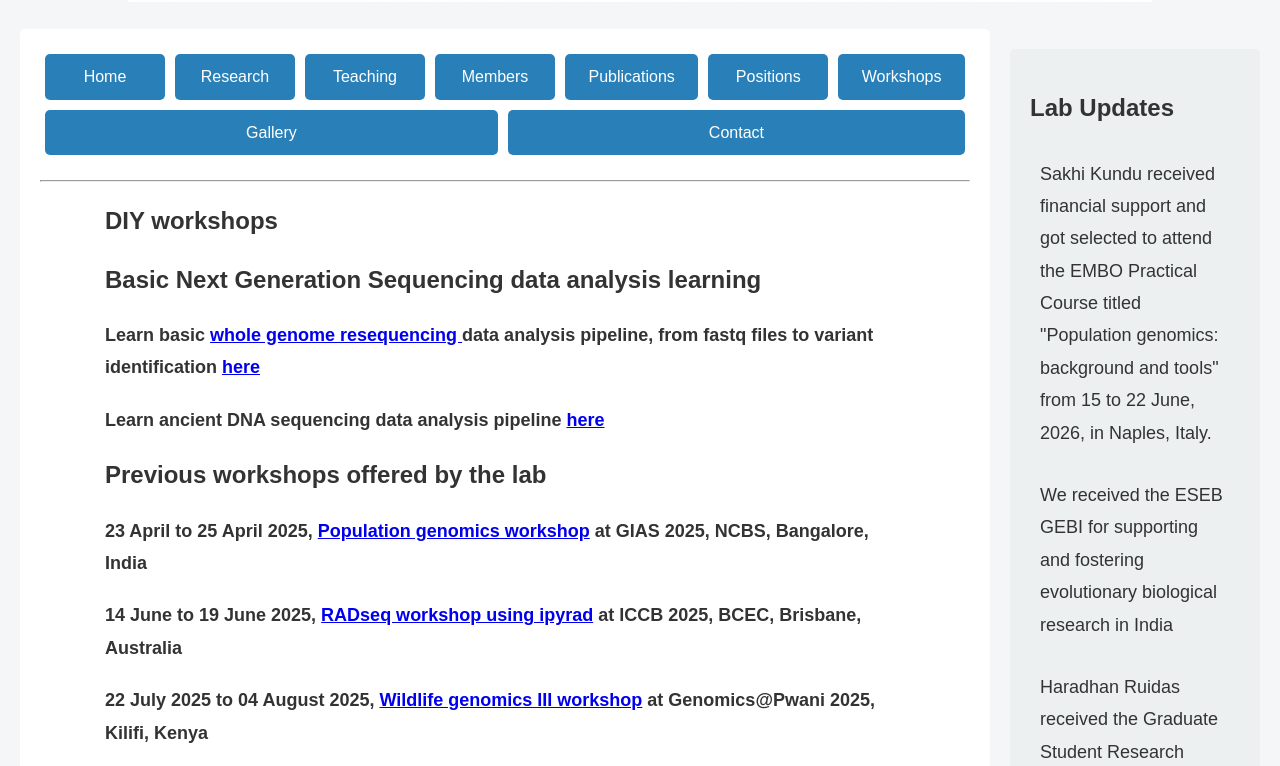
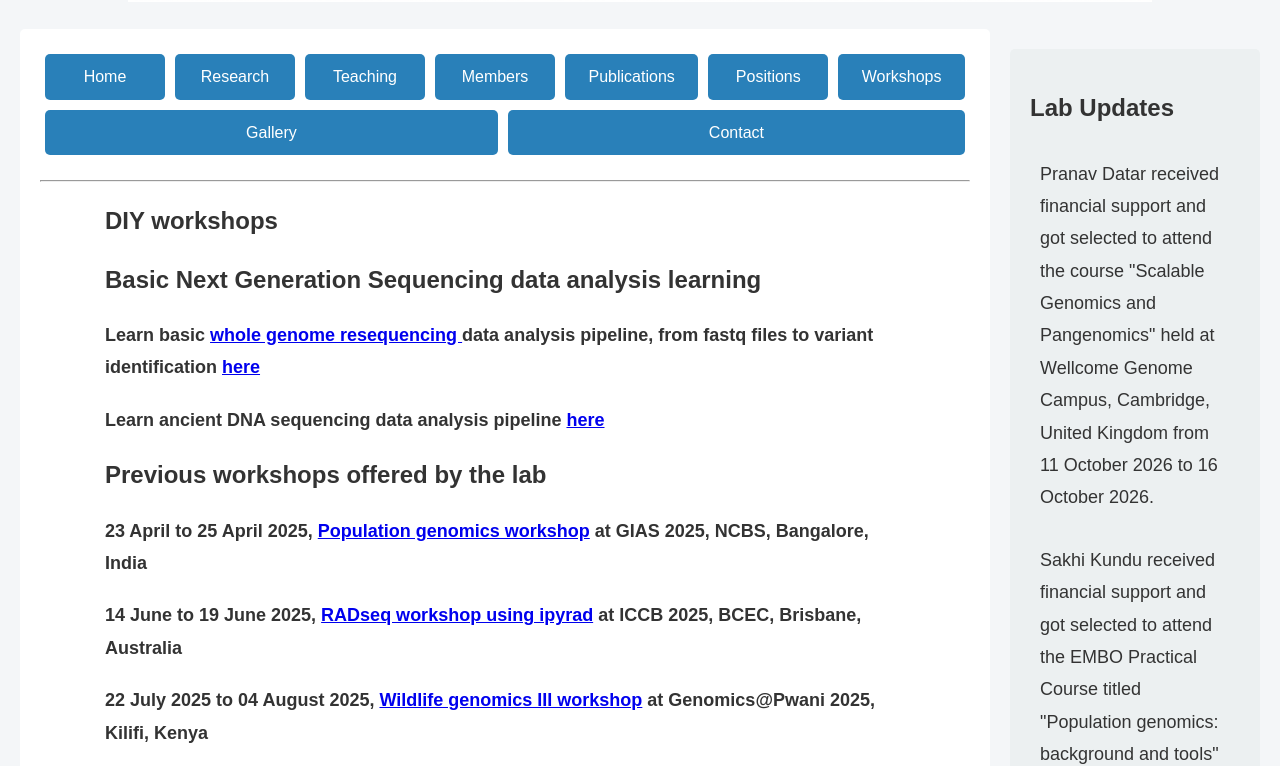
Before and after one commit to PoODL-CES/PoODL-CES.github.io, a plain HTML site: page workshops.html in a window 1280 px wide. Shown: the part 323-1089 px from the top of the page. Drawn offline with Linux system fonts and the light colour scheme.

Commit message:
Update workshops.html

```diff
--- a/workshops.html
+++ b/workshops.html
@@ -238,6 +238,7 @@
         <div class="sidebar">
             <h2>Lab Updates</h2>
             <ul>
+                <li>Pranav Datar received financial support and got selected to attend the course "Scalable Genomics and Pangenomics" held at Wellcome Genome Campus, Cambridge, United Kingdom from 11 October 2026 to 16 October 2026.</li>
                 <li>Sakhi Kundu received financial support and got selected to attend the EMBO Practical Course titled "Population genomics: background and tools" from 15 to 22 June, 2026, in Naples, Italy.</li>
                 <li>We received the ESEB GEBI for supporting and fostering evolutionary biological research in India</li>
                 <li>Haradhan Ruidas received the Graduate Student Research Award for performing fieldwork at Chilika, Odisha</li>
```
